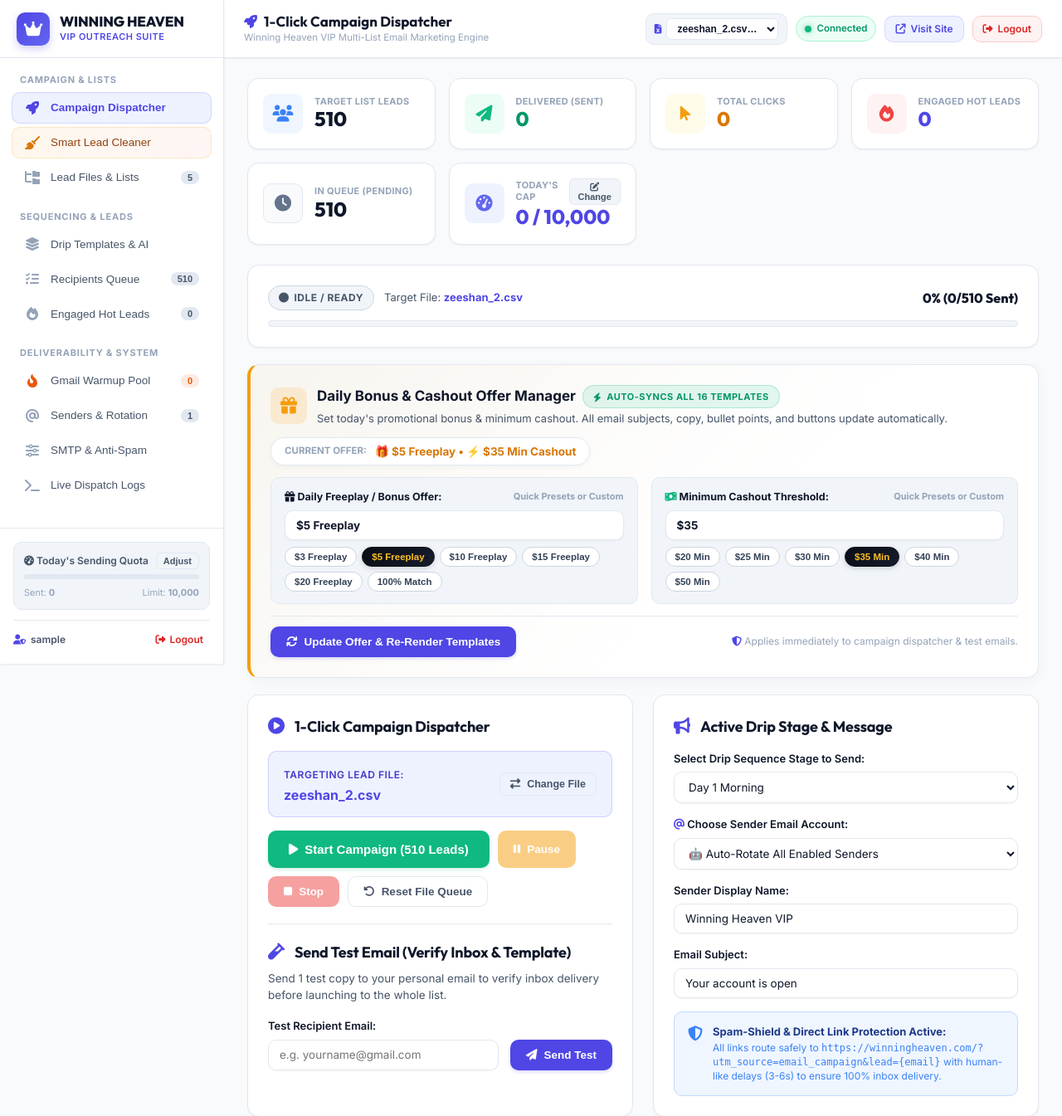
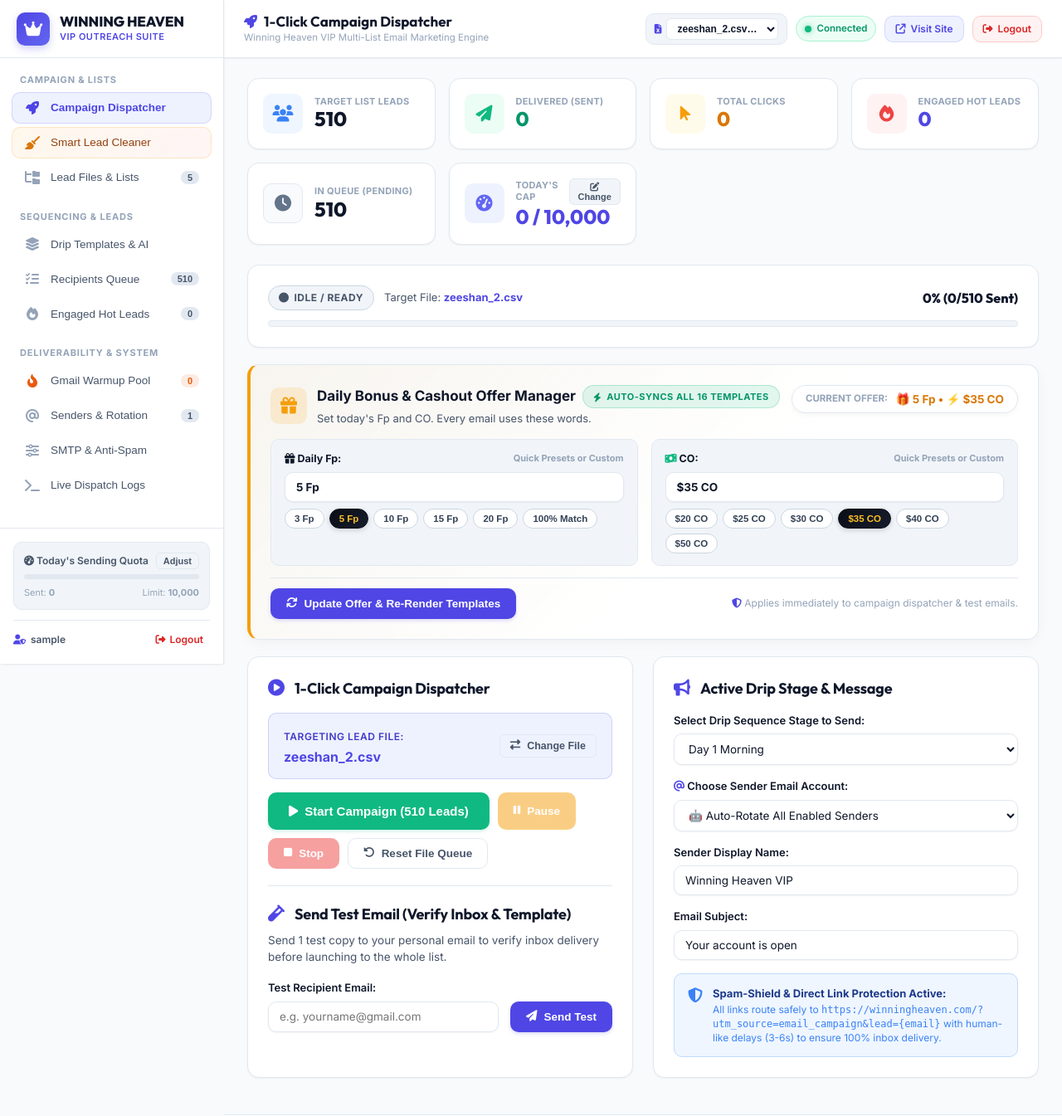
Before and after one commit to vougueecho-ship-it/marketing_tool, a Flask app: page / in a window 1280 px wide. Shown: the top 1345 px of the page at 83% size. Run offline with Flask 3, Linux system fonts and the light colour scheme; the visitor is signed in with stand-in values (Sample User, id 1); data comes from the database, SQL or seed files in the repository; data that the repository does not hold is empty.

Commit message:
Say 3 Fp and a large $35 CO instead of freeplay and withdrawal.
Emails and the offer panel now use the short labels everywhere, including old saved offer text.

Co-authored-by: Cursor <cursoragent@cursor.com>

```diff
--- a/mailer.py
+++ b/mailer.py
@@ -524,8 +524,10 @@ def render_template_vars(text, bonus="$5 Freeplay", min_cashout="$35"):
     """
     if not text or not isinstance(text, str):
         return text
-    b_val = str(bonus or "$5 Freeplay").strip()
-    c_val = str(min_cashout or "$35").strip()
+    from templates_data import format_offer_labels
+    b_val, c_val = format_offer_labels(bonus, min_cashout)
+    big_co = f'<strong style="font-size:22px;">{c_val}</strong>'
+    text = re.sub(r'\{{1,2}co_big\}{1,2}', lambda m: big_co, text, flags=re.IGNORECASE)
     text = re.sub(r'\{{1,2}(?:daily_)?bonus\}{1,2}', lambda m: b_val, text, flags=re.IGNORECASE)
     text = re.sub(r'\{{1,2}freeplay(?:_amount)?\}{1,2}', lambda m: b_val, text, flags=re.IGNORECASE)
     text = re.sub(r'\{{1,2}(?:min(?:imum)?_)?cashout\}{1,2}', lambda m: c_val, text, flags=re.IGNORECASE)
--- a/static/js/app.js
+++ b/static/js/app.js
@@ -815,13 +815,24 @@ document.addEventListener('DOMContentLoaded', () => {
     }
   }
 
+  function formatOfferLabel(kind, value) {
+    const raw = String(value || '').trim();
+    const num = raw.match(/(\d+)/);
+    if (kind === 'bonus') {
+      if (num && /free\s*play|\bfp\b/i.test(raw)) return num[1] + ' Fp';
+      return raw || '3 Fp';
+    }
+    if (num) return '$' + num[1] + ' CO';
+    return raw || '$35 CO';
+  }
+
   // Load Active Offer from Configuration
   async function loadActiveOffer() {
     try {
       const res = await fetch('/api/config');
       const cfg = await res.json();
-      const bonus = cfg.daily_bonus || '$5 Freeplay';
-      const cashout = cfg.min_cashout || '$35';
+      const bonus = formatOfferLabel('bonus', cfg.daily_bonus || '3 Fp');
+      const cashout = formatOfferLabel('cashout', cfg.min_cashout || '$35 CO');
 
       if (ctrlDailyBonus) ctrlDailyBonus.value = bonus;
       if (ctrlMinCashout) ctrlMinCashout.value = cashout;
@@ -842,8 +853,8 @@ document.addEventListener('DOMContentLoaded', () => {
   // Save & Apply Offer to all 16 templates instantly
   if (btnSaveOffer) {
     btnSaveOffer.addEventListener('click', async () => {
-      const bonus = ctrlDailyBonus ? ctrlDailyBonus.value.trim() : '$5 Freeplay';
-      const cashout = ctrlMinCashout ? ctrlMinCashout.value.trim() : '$35';
+      const bonus = ctrlDailyBonus ? ctrlDailyBonus.value.trim() : '3 Fp';
+      const cashout = ctrlMinCashout ? ctrlMinCashout.value.trim() : '$35 CO';
 
       if (!bonus || !cashout) {
         alert('Please specify both a Bonus offer and a Minimum Cashout amount.');
@@ -1432,10 +1443,16 @@ document.addEventListener('DOMContentLoaded', () => {
         document.getElementById('cfg-daily-limit').value = cfg.daily_limit || 850;
       }
       if (document.getElementById('cfg-daily-bonus')) {
-        document.getElementById('cfg-daily-bonus').value = cfg.daily_bonus || '$5 Freeplay';
+        document.getElementById('cfg-daily-bonus').value = formatOfferLabel('bonus', cfg.daily_bonus || '3 Fp');
       }
       if (document.getElementById('cfg-min-cashout')) {
-        document.getElementById('cfg-min-cashout').value = cfg.min_cashout || '$35';
+        document.getElementById('cfg-min-cashout').value = formatOfferLabel('cashout', cfg.min_cashout || '$35 CO');
+      }
+      if (document.getElementById('cfg-target-url')) {
+        document.getElementById('cfg-target-url').value = cfg.target_url || 'https://winningheaven.com';
+      }
+      if (document.getElementById('cfg-gemini-api-key')) {
+        document.getElementById('cfg-gemini-api-key').value = cfg.gemini_api_key || '';
       }
     } catch (err) {
       console.error('Failed to load settings:', err);
@@ -1458,7 +1475,9 @@ document.addEventListener('DOMContentLoaded', () => {
       batch_pause_seconds: parseFloat(document.getElementById('cfg-batch-pause').value),
       daily_limit: parseInt(document.getElementById('cfg-daily-limit').value, 10) || 850,
       daily_bonus: document.getElementById('cfg-daily-bonus') ? document.getElementById('cfg-daily-bonus').value.trim() : undefined,
-      min_cashout: document.getElementById('cfg-min-cashout') ? document.getElementById('cfg-min-cashout').value.trim() : undefined
+      min_cashout: document.getElementById('cfg-min-cashout') ? document.getElementById('cfg-min-cashout').value.trim() : undefined,
+      target_url: document.getElementById('cfg-target-url') ? document.getElementById('cfg-target-url').value.trim() : undefined,
+      gemini_api_key: document.getElementById('cfg-gemini-api-key') ? document.getElementById('cfg-gemini-api-key').value.trim() : undefined
     };
 
     try {
--- a/templates/index.html
+++ b/templates/index.html
@@ -286,7 +286,7 @@
                     </span>
                   </h2>
                   <p style="margin: 3px 0 0; font-size: 13px; color: var(--text-secondary);">
-                    Set today's promotional bonus &amp; minimum cashout. All email subjects, copy, bullet points, and buttons update automatically.
+                    Set today's Fp and CO. Every email uses these words.
                   </p>
                 </div>
               </div>
@@ -295,7 +295,7 @@
               <div style="background: #ffffff; border: 1px solid #e2e8f0; border-radius: 30px; padding: 6px 16px; display: flex; align-items: center; gap: 10px; box-shadow: 0 2px 6px rgba(0,0,0,0.04);">
                 <span style="font-size: 11.5px; color: var(--text-muted); font-weight: 700;">CURRENT OFFER:</span>
                 <span id="active-offer-badge" style="font-size: 13.5px; font-weight: 800; color: #d97706;">
-                  🎁 <span id="lbl-active-bonus">$5 Freeplay</span> &bull; ⚡ <span id="lbl-active-cashout">$35</span> Min Cashout
+                  🎁 <span id="lbl-active-bonus">3 Fp</span> &bull; ⚡ <span id="lbl-active-cashout">$35 CO</span>
                 </span>
               </div>
             </div>
@@ -305,18 +305,18 @@
               <!-- Left: Bonus Setting -->
               <div style="background: var(--bg-card-subtle); padding: 14px 16px; border-radius: var(--radius-md); border: 1px solid var(--border-light);">
                 <label style="font-size: 12.5px; font-weight: 700; color: var(--text-primary); margin-bottom: 6px; display: flex; justify-content: space-between;">
-                  <span><i class="fa-solid fa-gift text-warning"></i> Daily Freeplay / Bonus Offer:</span>
+                  <span><i class="fa-solid fa-gift text-warning"></i> Daily Fp:</span>
                   <span style="font-size: 11px; color: var(--text-muted);">Quick Presets or Custom</span>
                 </label>
                 <div style="margin-bottom: 8px;">
-                  <input type="text" id="ctrl-daily-bonus" class="form-input" placeholder="e.g. $5 Freeplay or 100% Match" value="$5 Freeplay" style="font-weight: 700;">
+                  <input type="text" id="ctrl-daily-bonus" class="form-input" placeholder="e.g. 3 Fp" value="3 Fp" style="font-weight: 700;">
                 </div>
                 <div class="preset-chips-container" id="bonus-chips-group">
-                  <button type="button" class="btn-chip bonus-chip" data-val="$3 Freeplay">$3 Freeplay</button>
-                  <button type="button" class="btn-chip bonus-chip active" data-val="$5 Freeplay">$5 Freeplay</button>
-                  <button type="button" class="btn-chip bonus-chip" data-val="$10 Freeplay">$10 Freeplay</button>
-                  <button type="button" class="btn-chip bonus-chip" data-val="$15 Freeplay">$15 Freeplay</button>
-                  <button type="button" class="btn-chip bonus-chip" data-val="$20 Freeplay">$20 Freeplay</button>
+                  <button type="button" class="btn-chip bonus-chip active" data-val="3 Fp">3 Fp</button>
+                  <button type="button" class="btn-chip bonus-chip" data-val="5 Fp">5 Fp</button>
+                  <button type="button" class="btn-chip bonus-chip" data-val="10 Fp">10 Fp</button>
+                  <button type="button" class="btn-chip bonus-chip" data-val="15 Fp">15 Fp</button>
+                  <button type="button" class="btn-chip bonus-chip" data-val="20 Fp">20 Fp</button>
                   <button type="button" class="btn-chip bonus-chip" data-val="100% Match Bonus">100% Match</button>
                 </div>
               </div>
@@ -324,19 +324,19 @@
               <!-- Right: Min Cashout Setting -->
               <div style="background: var(--bg-card-subtle); padding: 14px 16px; border-radius: var(--radius-md); border: 1px solid var(--border-light);">
                 <label style="font-size: 12.5px; font-weight: 700; color: var(--text-primary); margin-bottom: 6px; display: flex; justify-content: space-between;">
-                  <span><i class="fa-solid fa-money-bill-wave text-success"></i> Minimum Cashout Threshold:</span>
+                  <span><i class="fa-solid fa-money-bill-wave text-success"></i> CO:</span>
                   <span style="font-size: 11px; color: var(--text-muted);">Quick Presets or Custom</span>
                 </label>
                 <div style="margin-bottom: 8px;">
-                  <input type="text" id="ctrl-min-cashout" class="form-input" placeholder="e.g. $35" value="$35" style="font-weight: 700;">
+                  <input type="text" id="ctrl-min-cashout" class="form-input" placeholder="e.g. $35 CO" value="$35 CO" style="font-weight: 700;">
                 </div>
                 <div class="preset-chips-container" id="cashout-chips-group">
-                  <button type="button" class="btn-chip cashout-chip" data-val="$20">$20 Min</button>
-                  <button type="button" class="btn-chip cashout-chip" data-val="$25">$25 Min</button>
-                  <button type="button" class="btn-chip cashout-chip" data-val="$30">$30 Min</button>
-                  <button type="button" class="btn-chip cashout-chip active" data-val="$35">$35 Min</button>
-                  <button type="button" class="btn-chip cashout-chip" data-val="$40">$40 Min</button>
-                  <button type="button" class="btn-chip cashout-chip" data-val="$50">$50 Min</button>
+                  <button type="button" class="btn-chip cashout-chip" data-val="$20 CO">$20 CO</button>
+                  <button type="button" class="btn-chip cashout-chip" data-val="$25 CO">$25 CO</button>
+                  <button type="button" class="btn-chip cashout-chip" data-val="$30 CO">$30 CO</button>
+                  <button type="button" class="btn-chip cashout-chip active" data-val="$35 CO">$35 CO</button>
+                  <button type="button" class="btn-chip cashout-chip" data-val="$40 CO">$40 CO</button>
+                  <button type="button" class="btn-chip cashout-chip" data-val="$50 CO">$50 CO</button>
                 </div>
               </div>
             </div>
@@ -768,13 +768,13 @@
                 </div>
                 <div>
                   <h2>Smart AI Email Template Generator</h2>
-                  <p class="card-desc" style="margin: 0; font-size: 12px; color: var(--text-muted);">Type what you want to say in Roman Urdu or English — System generates ready-to-send HTML &amp; Plain Text!</p>
+                  <p class="card-desc" style="margin: 0; font-size: 12px; color: var(--text-muted);">Roman Urdu likho, email English mein banegi. Button par aapka site link khud lag jata hai.</p>
                 </div>
               </div>
               <div class="quick-preset-chips" style="display: flex; gap: 6px; flex-wrap: wrap; margin-top: 6px;">
                 <button type="button" class="btn btn-xs btn-outline preset-chip" data-prompt="Special Weekend Offer: 100% bonus on deposit over $50, fast CashApp payouts on Fire Kirin &amp; Riversweeps">🎁 100% Bonus</button>
-                <button type="button" class="btn btn-xs btn-outline preset-chip" data-prompt="New Vegas Games Released: Fire Kirin, Orion Stars &amp; Juwa fish tables live. Instant cashouts 24/7.">🎰 New Games</button>
-                <button type="button" class="btn btn-xs btn-outline preset-chip" data-prompt="Instant Cashout Alert: Withdraw your winnings in minutes via CashApp, Crypto, or Bank. No waiting!">⚡ Fast Payouts</button>
+                <button type="button" class="btn btn-xs btn-outline preset-chip" data-prompt="New Vegas Games Released: Fire Kirin, Orion Stars &amp; Juwa fish tables live.">🎰 New Games</button>
+                <button type="button" class="btn btn-xs btn-outline preset-chip" data-prompt="Your balance is ready. $35 CO. CashApp, crypto, or bank.">⚡ Fast Payouts</button>
                 <button type="button" class="btn btn-xs btn-outline preset-chip" data-prompt="VIP Re-engagement Gift: $25 free spin coins waiting on your Winning Heaven account. Claim now!">🔥 Free Spin Gift</button>
               </div>
             </div>
@@ -784,7 +784,7 @@
                 <label style="font-size: 13px; font-weight: 700; margin-bottom: 6px; display: block;">
                   What do you want your email to say? (Urdu / English):
                 </label>
-                <textarea id="ai-prompt-input" class="form-textarea" rows="3" placeholder="e.g. Aaj ka special offer: 100% extra match bonus on first deposit, instant CashApp withdrawal, play directly in browser at winningheaven.com..."></textarea>
+                <textarea id="ai-prompt-input" class="form-textarea" rows="3" placeholder="e.g. Aaj ka special offer: 3 Fp on the account, $35 CO, play directly in the browser..."></textarea>
               </div>
               <div>
                 <label style="font-size: 13px; font-weight: 700; margin-bottom: 6px; display: block;">
@@ -795,9 +795,10 @@
                   <option value="urgent">⚡ Limited Time / Urgency</option>
                   <option value="friendly">👋 Friendly Conversational</option>
                 </select>
-                <button id="btn-generate-ai-template" class="btn btn-primary" style="width: 100%; justify-content: center;">
+                <button type="button" id="btn-generate-ai-template" class="btn btn-primary" style="width: 100%; justify-content: center;">
                   <i class="fa-solid fa-wand-magic-sparkles"></i> Generate Template
                 </button>
+                <small style="color: var(--text-muted); display: block; margin-top: 8px; line-height: 1.45;">Uses free Google Gemini. The play button always points to your saved site link.</small>
               </div>
             </div>
 
@@ -1303,6 +1304,25 @@
                 </small>
               </div>
 
+              <div class="form-group">
+                <label>Site link used on every email button:</label>
+                <input type="text" id="cfg-target-url" class="form-input" value="https://winningheaven.com">
+              </div>
+
+              <hr class="divider">
+
+              <div class="card-title">
+                <i class="fa-solid fa-wand-magic-sparkles text-primary"></i>
+                <h3>Free AI Writer (Google AI Studio)</h3>
+              </div>
+              <div class="form-group">
+                <label>Gemini API Key:</label>
+                <input type="password" id="cfg-gemini-api-key" class="form-input" placeholder="Paste your free AI Studio key" autocomplete="off">
+                <small style="color: var(--text-muted); display: block; margin-top: 4px;">
+                  Free key, no card: <a href="https://aistudio.google.com/apikey" target="_blank" rel="noopener noreferrer">aistudio.google.com/apikey</a>. Roman Urdu prompts are written as English emails.
+                </small>
+              </div>
+
               <hr class="divider">
 
               <div class="card-title">
@@ -1312,12 +1332,12 @@
 
               <div class="form-row">
                 <div class="form-group flex-1">
-                  <label>Daily Freeplay / Bonus Offer:</label>
-                  <input type="text" id="cfg-daily-bonus" class="form-input" value="$5 Freeplay">
+                  <label>Daily Fp:</label>
+                  <input type="text" id="cfg-daily-bonus" class="form-input" value="3 Fp">
                 </div>
                 <div class="form-group flex-1">
                   <label>Minimum Cashout Threshold:</label>
-                  <input type="text" id="cfg-min-cashout" class="form-input" value="$35">
+                  <input type="text" id="cfg-min-cashout" class="form-input" value="$35 CO">
                 </div>
               </div>
 
```
Also changed, not shown: templates_data.py (+45 -27 lines).
